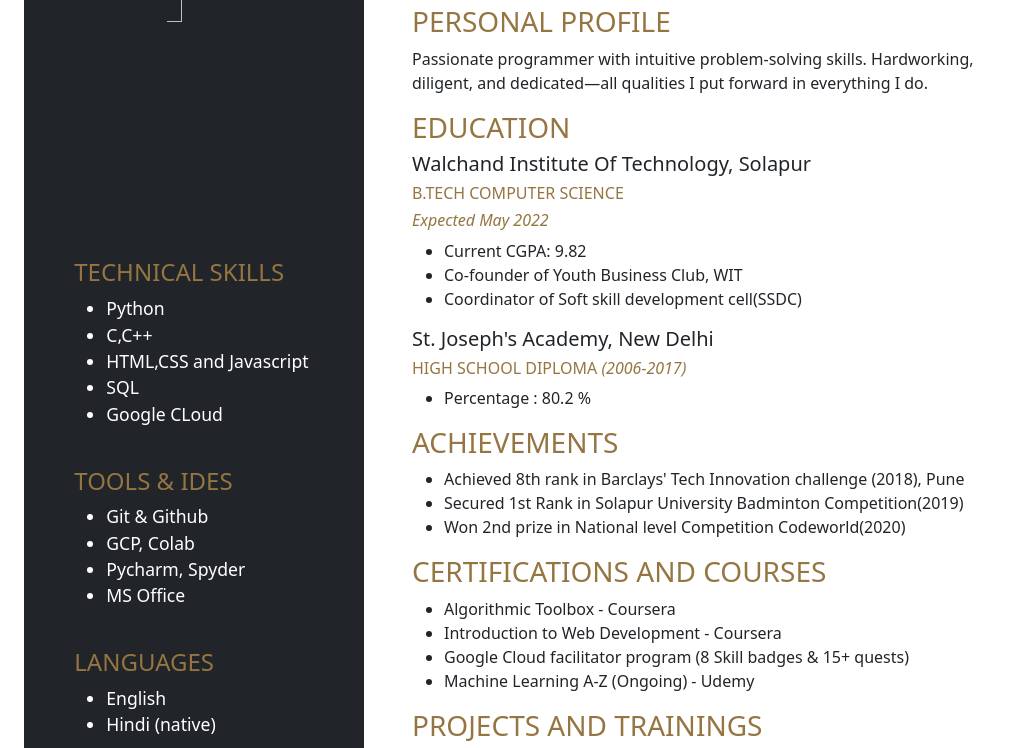
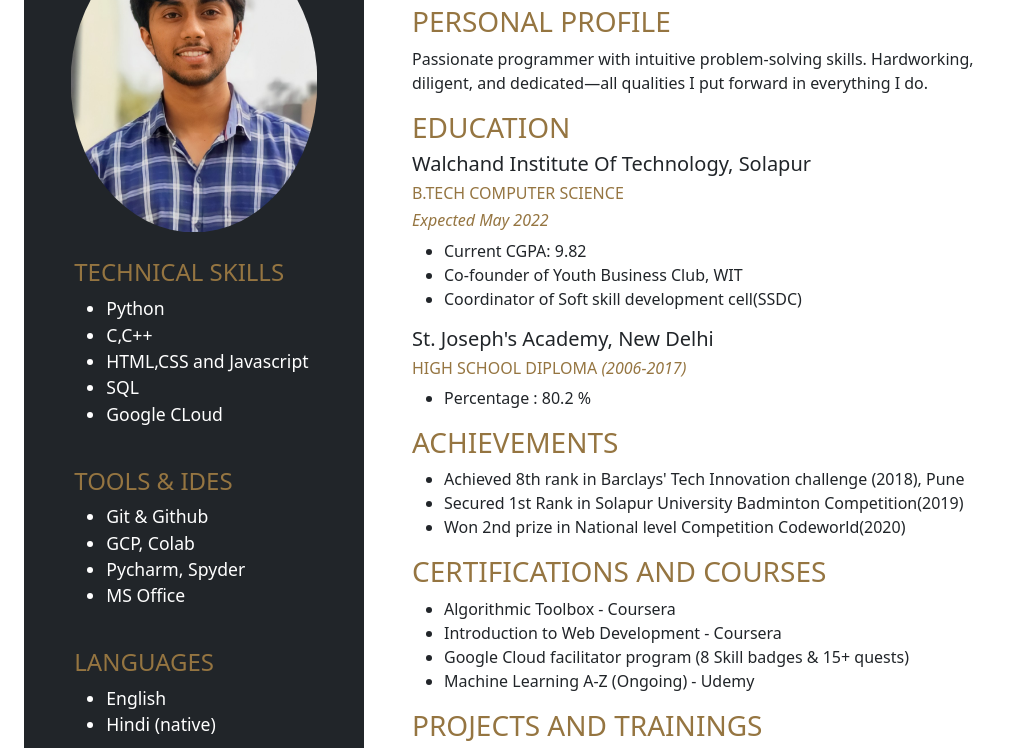
Before and after one commit to 01SamJ/01SamJ.github.io, a plain HTML site: page index.html in a window 1280 px wide. Shown: the part 83-831 px from the top of the page, without its empty margins (0-1011 px from the left). Drawn offline with nearby package versions, Linux system fonts and the light colour scheme.

Commit message:
Update index.html

```diff
--- a/index.html
+++ b/index.html
@@ -37,7 +37,7 @@
 	<div class="container row ">
 		<div class="col-lg-4">
 			<div style = "height: 100%;" class="container bg-dark text-white">
-				<img style = "height: 30%; padding: 5%" src="/main/DP.JPG" class="img-fluid rounded-circle mx-auto d-block">
+				<img style = "height: 30%; padding: 5%" src="DP.JPG" class="img-fluid rounded-circle mx-auto d-block">
 				<div class = "container cl">
 					<div class= "pad">
 						<h4>TECHNICAL SKILLS</h4>
```
